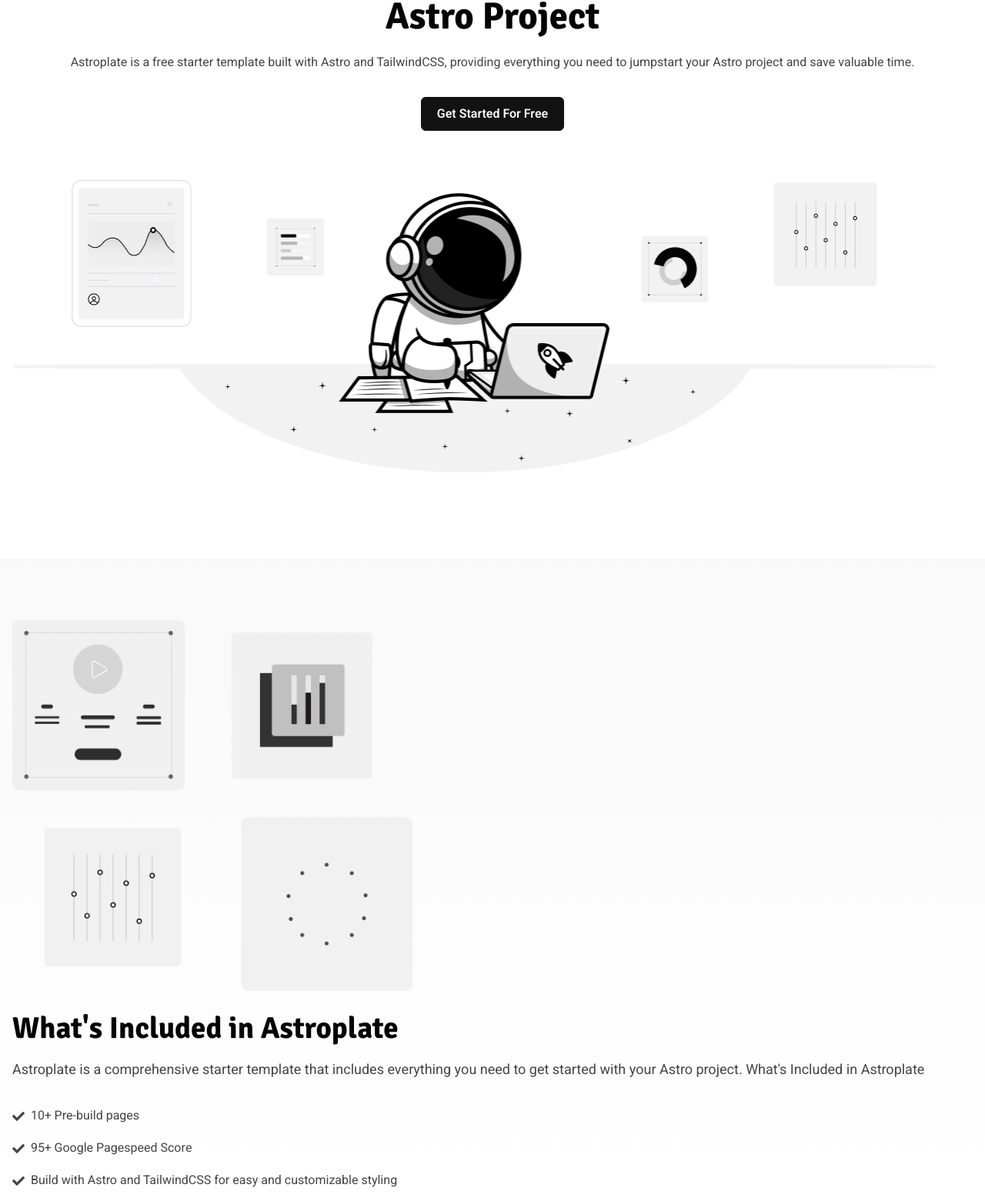
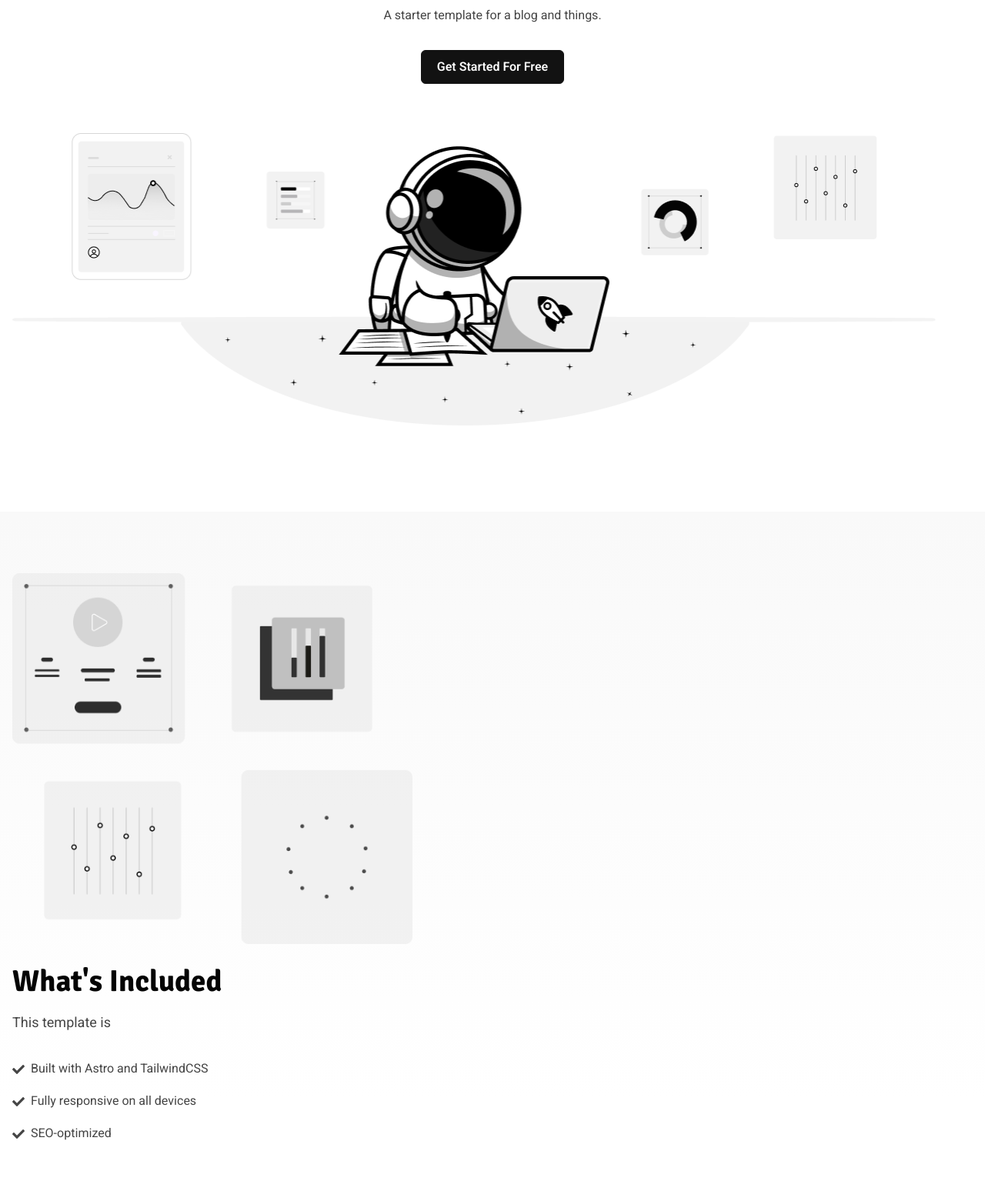
Before and after one commit to Geezt435/Expansionary, an Astro site: page / in a window 1280 px wide. Shown: the part 229-1790 px from the top of the page at 77% size. Built offline with nearby package versions, Linux system fonts and the light colour scheme; Astro itself is replaced by a stand-in of ours; some packages are replaced by stand-ins of ours; what tailwind-bootstrap-grid would draw is missing.

Commit message:
scrub branding

```diff
--- a/package.json
+++ b/package.json
@@ -1,8 +1,8 @@
 {
-  "name": "astroplate",
+  "name": "pages",
   "version": "1.4.1",
-  "description": "Astro and Tailwindcss boilerplate",
-  "author": "zeon.studio",
+  "description": "Template.",
+  "author": "reednel",
   "license": "MIT",
   "packageManager": "yarn@1.22.19",
   "scripts": {
--- a/src/content/homepage/-index.md
+++ b/src/content/homepage/-index.md
@@ -1,26 +1,23 @@
 ---
 # Banner
 banner:
-  title: "The Ultimate Starter Template You Need To Start Your Astro Project"
-  content: "Astroplate is a free starter template built with Astro and TailwindCSS, providing everything you need to jumpstart your Astro project and save valuable time."
+  title: "Pages"
+  content: "A starter template for a blog and things."
   image: "/images/banner.png"
   button:
     enable: true
     label: "Get Started For Free"
-    link: "https://github.com/zeon-studio/astroplate"
+    link: "https://github.com/reednel/pages"
 
 # Features
 features:
-  - title: "What's Included in Astroplate"
+  - title: "What's Included"
     image: "/images/service-1.png"
-    content: "Astroplate is a comprehensive starter template that includes everything you need to get started with your Astro project. What's Included in Astroplate"
+    content: "This template is"
     bulletpoints:
-      - "10+ Pre-build pages"
-      - "95+ Google Pagespeed Score"
-      - "Build with Astro and TailwindCSS for easy and customizable styling"
+      - "Built with Astro and TailwindCSS"
       - "Fully responsive on all devices"
-      - "SEO-optimized for better search engine rankings"
-      - "**Open-source and free** for personal and commercial use"
+      - "SEO-optimized"
     button:
       enable: false
       label: "Get Started Now"
@@ -36,7 +33,7 @@ features:
     button:
       enable: true
       label: "Get Started Now"
-      link: "https://github.com/zeon-studio/astroplate"
+      link: "https://github.com/reednel/pages"
 
   - title: "The Top Reasons to Choose Astro for Your Next Project"
     image: "/images/service-3.png"
--- a/src/content/sections/call-to-action.md
+++ b/src/content/sections/call-to-action.md
@@ -2,9 +2,9 @@
 enable: true
 title: "Ready to build your next project with Astro?"
 image: "/images/call-to-action.png"
-description: "Experience the future of web development with Astroplate and Astro. Build lightning-fast static sites with ease and flexibility."
+description: "Experience the future of web development with Astro. Build lightning-fast static sites with ease and flexibility."
 button:
   enable: true
   label: "Get Started Now"
-  link: "https://github.com/zeon-studio/astroplate"
+  link: "https://github.com/reednel/pages"
 ---
--- a/src/content/sections/testimonial.md
+++ b/src/content/sections/testimonial.md
@@ -1,7 +1,7 @@
 ---
 enable: true
-title: "What Users Are Saying About Astroplate"
-description: "Don't just take our word for it - hear from some of our satisfied users!  Check out some of our testimonials below to see what others are saying about Astroplate."
+title: "What Users Are Saying About Pages"
+description: "Don't just take our word for it - hear from some of our satisfied users!"
 
 # Testimonials
 testimonials:
--- a/src/layouts/Base.astro
+++ b/src/layouts/Base.astro
@@ -32,7 +32,7 @@ const { title, meta_title, description, image, noindex, canonical } =
     <!-- favicon -->
     <link rel="shortcut icon" href={config.site.favicon} />
     <!-- theme meta -->
-    <meta name="theme-name" content="astroplate" />
+    <meta name="theme-name" content="pages" />
     <meta name="msapplication-TileColor" content="#000000" />
     <meta
       name="theme-color"
```
